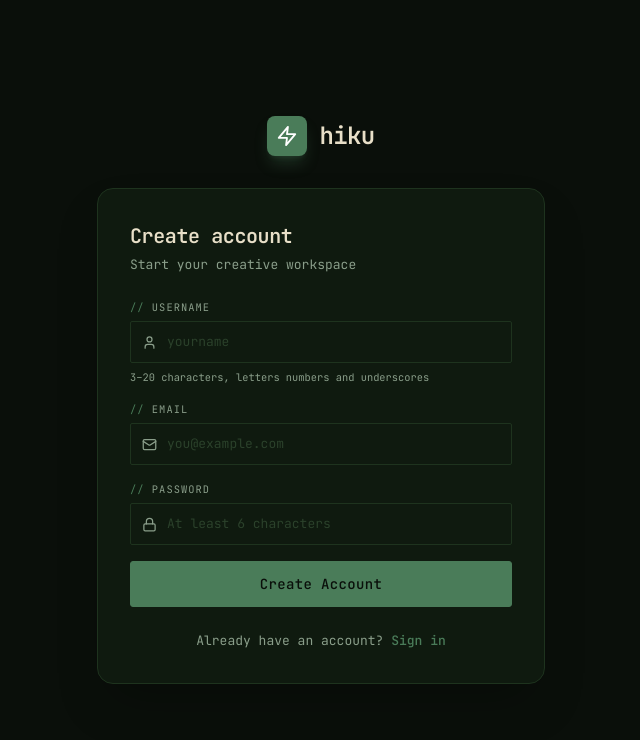
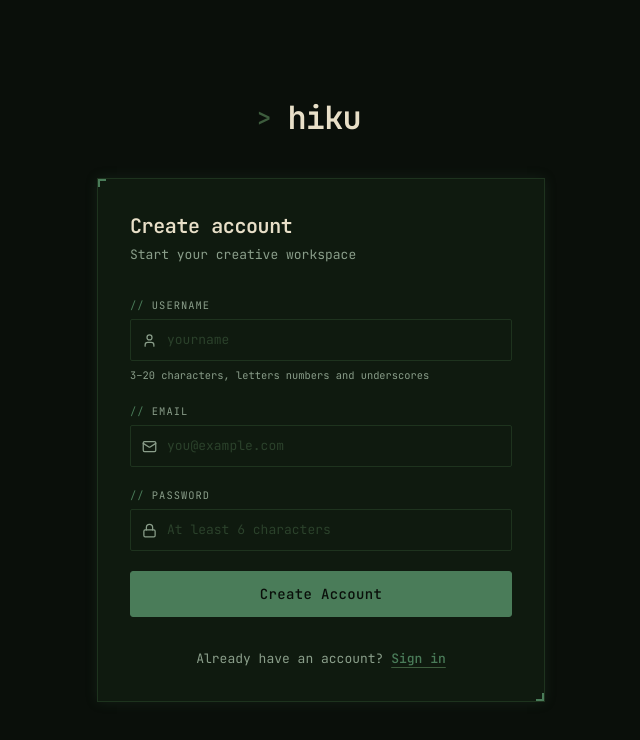
Before and after one commit to phantekzy/Hiku, a React (Vite) app in the folder client/: page /register in a window 1280 px wide. Shown: the top 740 px of the page, without its empty margins (319-959 px from the left). Built offline with nearby package versions, Linux system fonts and the light colour scheme.

Commit message:
still debuging

```diff
--- a/client/src/pages/auth/LoginPage.tsx
+++ b/client/src/pages/auth/LoginPage.tsx
@@ -1,6 +1,6 @@
 import React, { useState } from 'react';
 import { Link } from 'react-router-dom';
-import { Mail, Lock, Zap } from 'lucide-react';
+import { Mail, Lock } from 'lucide-react'; // Removed the vibe-coder Zap icon
 import { useAuth } from '../../hooks/useAuth';
 import { Input } from '../../components/ui/Input';
 import { Button } from '../../components/ui/Button';
@@ -27,32 +27,37 @@ export const LoginPage: React.FC = () => {
     return (
         <div className="min-h-screen bg-hiku-bg flex items-center justify-center p-4">
             <div className="w-full max-w-md">
-                {/* Logo */}
-                <div className="flex items-center justify-center gap-3 mb-8">
-                    <div className="w-10 h-10 rounded-xl bg-hiku-accent flex items-center justify-center shadow-lg shadow-hiku-accent/30">
-                        <Zap size={22} className="text-white" />
-                    </div>
-                    <span className="text-3xl font-bold text-hiku-text tracking-tight">hiku</span>
+
+                {/* Terminal Style Logo - No generic icons, no floating badges */}
+                <div className="flex items-center justify-center mb-10 font-mono">
+                    <span className="text-hiku-moss text-3xl font-bold mr-4">{">"}</span>
+                    <span className="text-4xl font-bold text-hiku-cream tracking-tight">hiku</span>
+                    <span className="w-4 h-9 bg-hiku-accent animate-blink ml-2 inline-block"></span>
                 </div>
 
-                <div className="bg-hiku-surface border border-hiku-border rounded-2xl p-8 shadow-2xl">
-                    <h2 className="text-2xl font-bold text-hiku-text mb-1">Welcome back</h2>
-                    <p className="text-hiku-muted text-sm mb-6">Sign in to your workspace</p>
+                {/* Brutalist / Systems Card */}
+                <div className="bg-hiku-surface border border-hiku-border p-8 relative shadow-glow-sm">
+                    {/* Minimalist corner accents */}
+                    <div className="absolute top-0 left-0 w-2 h-2 border-t-2 border-l-2 border-hiku-accent"></div>
+                    <div className="absolute bottom-0 right-0 w-2 h-2 border-b-2 border-r-2 border-hiku-accent"></div>
+
+                    <h2 className="text-2xl font-bold text-hiku-cream mb-1 font-mono">Welcome back</h2>
+                    <p className="text-hiku-muted text-sm mb-8 font-mono">Sign in to your workspace</p>
 
                     {error && (
-                        <div className="mb-4 p-3 rounded-lg bg-red-500/10 border border-red-500/30 text-red-400 text-sm">
-                            {error}
+                        <div className="mb-6 p-3 bg-hiku-danger-muted/20 border border-hiku-danger text-hiku-cream text-sm font-mono">
+                            [ERROR]: {error}
                         </div>
                     )}
 
-                    <form onSubmit={handleSubmit} className="space-y-4">
+                    <form onSubmit={handleSubmit} className="space-y-5 font-mono">
                         <Input
                             label="Email"
                             type="email"
                             placeholder="you@example.com"
                             value={form.email}
                             onChange={(e) => setForm((f) => ({ ...f, email: e.target.value }))}
-                            leftIcon={<Mail size={15} />}
+                            leftIcon={<Mail size={15} className="text-hiku-muted" />}
                             required
                         />
                         <Input
@@ -61,17 +66,17 @@ export const LoginPage: React.FC = () => {
                             placeholder="••••••••"
                             value={form.password}
                             onChange={(e) => setForm((f) => ({ ...f, password: e.target.value }))}
-                            leftIcon={<Lock size={15} />}
+                            leftIcon={<Lock size={15} className="text-hiku-muted" />}
                             required
                         />
-                        <Button type="submit" className="w-full" loading={loading} size="lg">
+                        <Button type="submit" className="w-full mt-4" loading={loading} size="lg">
                             Sign In
                         </Button>
                     </form>
 
-                    <p className="text-center text-sm text-hiku-muted mt-6">
+                    <p className="text-center text-sm text-hiku-muted mt-8 font-mono">
                         Don't have an account?{' '}
-                        <Link to="/register" className="text-hiku-accent hover:text-violet-400 font-medium">
+                        <Link to="/register" className="text-hiku-accent hover:text-hiku-accent-bright font-medium underline decoration-hiku-moss underline-offset-4 transition-colors">
                             Create one
                         </Link>
                     </p>
--- a/client/src/pages/auth/RegisterPage.tsx
+++ b/client/src/pages/auth/RegisterPage.tsx
@@ -1,6 +1,6 @@
 import React, { useState } from 'react';
 import { Link } from 'react-router-dom';
-import { Mail, Lock, User, Zap } from 'lucide-react';
+import { Mail, Lock, User } from 'lucide-react';
 import { useAuth } from '../../hooks/useAuth';
 import { Input } from '../../components/ui/Input';
 import { Button } from '../../components/ui/Button';
@@ -27,31 +27,37 @@ export const RegisterPage: React.FC = () => {
     return (
         <div className="min-h-screen bg-hiku-bg flex items-center justify-center p-4">
             <div className="w-full max-w-md">
-                <div className="flex items-center justify-center gap-3 mb-8">
-                    <div className="w-10 h-10 rounded-xl bg-hiku-accent flex items-center justify-center shadow-lg shadow-hiku-accent/30">
-                        <Zap size={22} className="text-white" />
-                    </div>
-                    <span className="text-3xl font-bold text-hiku-text tracking-tight">hiku</span>
+
+                {/* Terminal Style Logo */}
+                <div className="flex items-center justify-center mb-10 font-mono">
+                    <span className="text-hiku-moss text-3xl font-bold mr-4">{">"}</span>
+                    <span className="text-4xl font-bold text-hiku-cream tracking-tight">hiku</span>
+                    <span className="w-4 h-9 bg-hiku-accent animate-blink ml-2 inline-block"></span>
                 </div>
 
-                <div className="bg-hiku-surface border border-hiku-border rounded-2xl p-8 shadow-2xl">
-                    <h2 className="text-2xl font-bold text-hiku-text mb-1">Create account</h2>
-                    <p className="text-hiku-muted text-sm mb-6">Start your creative workspace</p>
+                {/* Systems Card */}
+                <div className="bg-hiku-surface border border-hiku-border p-8 relative shadow-glow-sm">
+                    {/* Minimalist corner accents */}
+                    <div className="absolute top-0 left-0 w-2 h-2 border-t-2 border-l-2 border-hiku-accent"></div>
+                    <div className="absolute bottom-0 right-0 w-2 h-2 border-b-2 border-r-2 border-hiku-accent"></div>
+
+                    <h2 className="text-2xl font-bold text-hiku-cream mb-1 font-mono">Create account</h2>
+                    <p className="text-hiku-muted text-sm mb-8 font-mono">Start your creative workspace</p>
 
                     {error && (
-                        <div className="mb-4 p-3 rounded-lg bg-red-500/10 border border-red-500/30 text-red-400 text-sm">
-                            {error}
+                        <div className="mb-6 p-3 bg-hiku-danger-muted/20 border border-hiku-danger text-hiku-cream text-sm font-mono">
+                            [ERROR]: {error}
                         </div>
                     )}
 
-                    <form onSubmit={handleSubmit} className="space-y-4">
+                    <form onSubmit={handleSubmit} className="space-y-5 font-mono">
                         <Input
                             label="Username"
                             type="text"
                             placeholder="yourname"
                             value={form.username}
                             onChange={(e) => setForm((f) => ({ ...f, username: e.target.value }))}
-                            leftIcon={<User size={15} />}
+                            leftIcon={<User size={15} className="text-hiku-muted" />}
                             hint="3–20 characters, letters numbers and underscores"
                             required
                         />
@@ -61,7 +67,7 @@ export const RegisterPage: React.FC = () => {
                             placeholder="you@example.com"
                             value={form.email}
                             onChange={(e) => setForm((f) => ({ ...f, email: e.target.value }))}
-                            leftIcon={<Mail size={15} />}
+                            leftIcon={<Mail size={15} className="text-hiku-muted" />}
                             required
                         />
                         <Input
@@ -70,17 +76,17 @@ export const RegisterPage: React.FC = () => {
                             placeholder="At least 6 characters"
                             value={form.password}
                             onChange={(e) => setForm((f) => ({ ...f, password: e.target.value }))}
-                            leftIcon={<Lock size={15} />}
+                            leftIcon={<Lock size={15} className="text-hiku-muted" />}
                             required
                         />
-                        <Button type="submit" className="w-full" loading={loading} size="lg">
+                        <Button type="submit" className="w-full mt-4" loading={loading} size="lg">
                             Create Account
                         </Button>
                     </form>
 
-                    <p className="text-center text-sm text-hiku-muted mt-6">
+                    <p className="text-center text-sm text-hiku-muted mt-8 font-mono">
                         Already have an account?{' '}
-                        <Link to="/login" className="text-hiku-accent hover:text-violet-400 font-medium">
+                        <Link to="/login" className="text-hiku-accent hover:text-hiku-accent-bright font-medium underline decoration-hiku-moss underline-offset-4 transition-colors">
                             Sign in
                         </Link>
                     </p>
```
